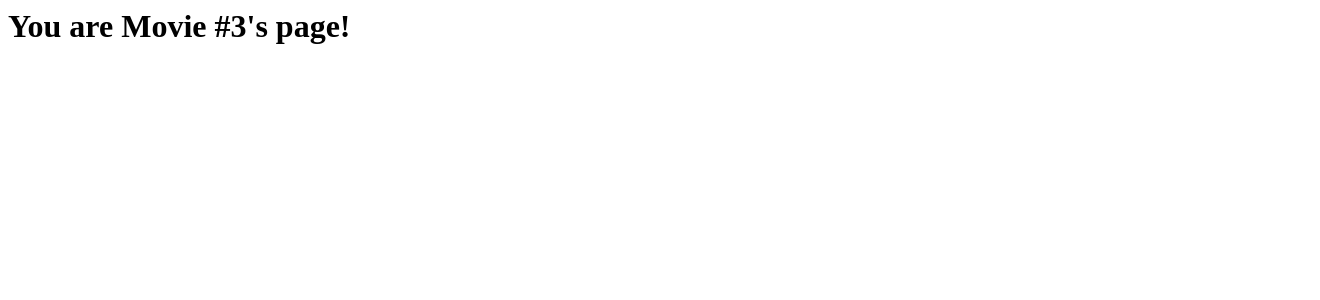
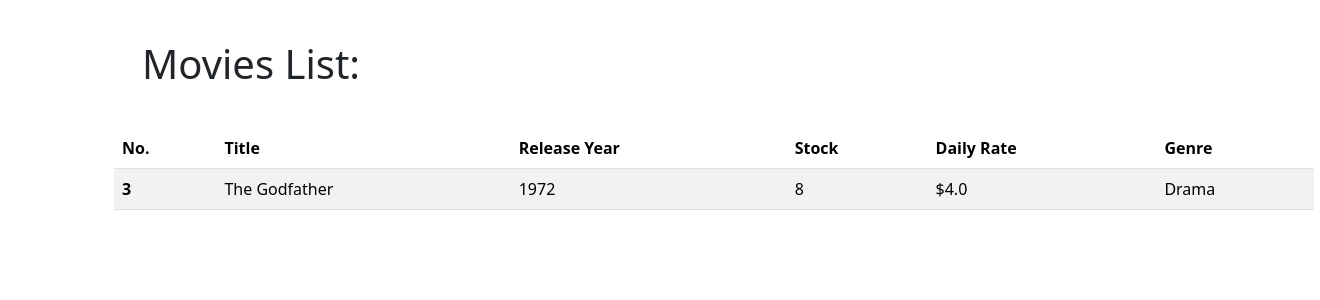
Before and after one commit to iamserda/rentammovie, a Django app: page /movies/3/ in a window 1320 px wide. Shown: the top 300 px of the page. Run offline with Django 4.2, Linux system fonts and the light colour scheme; data comes from the database, SQL or seed files in the repository.

Commit message:
new templates with specific jobs like showing error, show movie or movies, etc. playing with templates. I think they are awful beyond prototyping. more difficult than its worth. good idea for whoever started it but for developers who are already familiar with common frontend patterns, this is diabolical-@iamserda

```diff
--- /dev/null
+++ b/movies/templates/movies/error.html
@@ -0,0 +1,5 @@
+{% extends "movies/index.html" %}
+
+{% block nomovieerror %}
+<tr><td colspan=6>Error: No movie was found! {{ movie_id}}</td></tr>
+{% endblock nomovieerror %}
--- a/movies/templates/movies/index.html
+++ b/movies/templates/movies/index.html
@@ -7,29 +7,22 @@
         <table class="table table-striped table-bodered table-hover" style="width:1200px; margin: 24px auto 24px ">
             <thead>
                 <tr>
-                    <th scope="col">id</th>
-                    <th scope="col">title</th>
-                    <th scope="col">year</th>
-                    <th scope="col">stock</th>
-                    <th scope="col">rate</th>
-                    <th scope="col">genre</th>
+                    <th scope="col">No.</th>
+                    <th scope="col">Title</th>
+                    <th scope="col">Release Year</th>
+                    <th scope="col">Stock</th>
+                    <th scope="col">Daily Rate</th>
+                    <th scope="col">Genre</th>
                 </tr>
             </thead>
             <tbody>
-                {% for movie in movies %}
-                <tr>
-                    <th scope="row">{{movie.id}}</td>
-                    <td>{{movie.title}}</td>
-                    <td>{{movie.release_year}}</td>
-                    <td>{{movie.number_in_stock}}</td>
-                    <td>{% if movie.daily_rate > 0 %}
-                        ${{movie.daily_rate}}
-                        {% else %}
-                        -
-                        {% endif %}</td>
-                    <td>{{movie.genre}}</td>
-                </tr>
-                {% endfor %}
+                {% if movies|length > 0 %}
+                    {% block moviecontent %}
+                    {% endblock moviecontent %}
+                {% else %}
+                    {% block nomovieerror %}
+                    {% endblock nomovieerror %}
+                {% endif %}
             </tbody>
         </table>
     </div>
--- /dev/null
+++ b/movies/templates/movies/movie.html
@@ -0,0 +1,18 @@
+{% extends "movies/index.html" %}
+
+{% block moviecontent %}
+    {% for movie in movies %}
+        <tr>
+            <th scope="row">{{movie.id}}</td>
+            <td>{{movie.title}}</td>
+            <td>{{movie.release_year}}</td>
+            <td>{{movie.number_in_stock}}</td>
+            <td>{% if movie.daily_rate > 0 %}
+                ${{movie.daily_rate}}
+                {% else %}
+                -
+                {% endif %}</td>
+            <td>{{movie.genre}}</td>
+        </tr>
+    {% endfor %}
+{% endblock moviecontent %}
--- a/movies/views.py
+++ b/movies/views.py
@@ -5,12 +5,13 @@ from .models import Movie
 # Create your views here.
 def handle_movie_home(request:HttpRequest):
     """ Function handles request for domain/movies"""
-    movies =  Movie.objects.all().order_by("title")
+    movies = Movie.objects.all().order_by("title")
+    return render(request, "movies/movie.html", {"movies": movies})
 
-    return render(request, "movies/index.html", {"movies": movies})
 
-def handle_movie_by_id(request, movie_id):
+def handle_movie_by_id(request: HttpRequest, movie_id):
     """ Function handles request for domain/movies"""
-    if movie_id:
-        return HttpResponse(content=f"<h1>You are Movie #{movie_id}'s page!</h1>")
-    return HttpResponse(content=f"<h1>You are Temporary Movie page!</h1>")
+    movie = [movie for movie in Movie.objects.all() if movie.id == movie_id]
+    if movie:
+        return render(request, "movies/movie.html", {"movies": movie})
+    return render(request, "movies/error.html", {"movies": movie})
```
